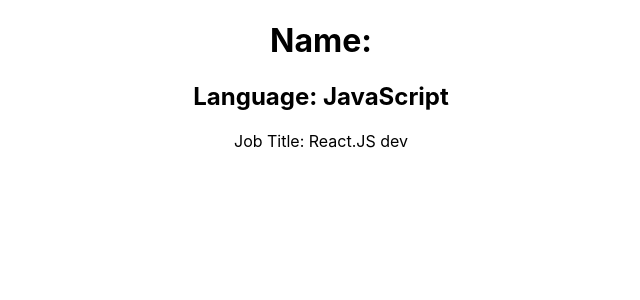
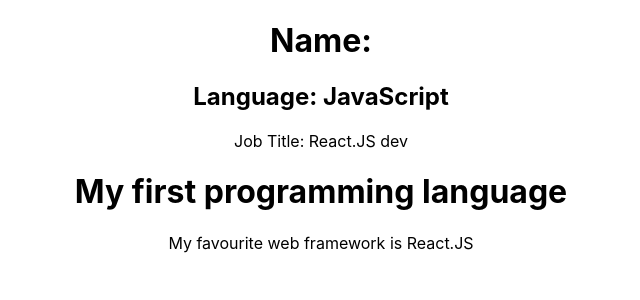
Before and after one commit to Milo123459/salvage-official, a React (Create React App) app: page / in a window 1280 px wide. Shown: the top 300 px of the page, without its empty margins (319-959 px from the left). Built offline with nearby package versions, Linux system fonts and the light colour scheme.

Commit message:
New update

```diff
--- a/src/App.js
+++ b/src/App.js
@@ -17,15 +17,12 @@
 ]
 //Components
 const postComponents = posts.map((post) => <Post title = {post.title} content = {post.content}/>)
+const userComponents = users.map((user, i) => <User name = {user.nmae} language = {user.language} jobTitle = {user.jobTitle}/>)
 function App() {
   return (
     <div className="App">
-      {
-        users.map((user, i) => <User name = {user.nmae} language = {user.language} jobTitle = {user.jobTitle}/>)
-      }
-      {
-
-      }
+      {userComponents}
+      {postComponents}
     </div>
   );
 }
```
